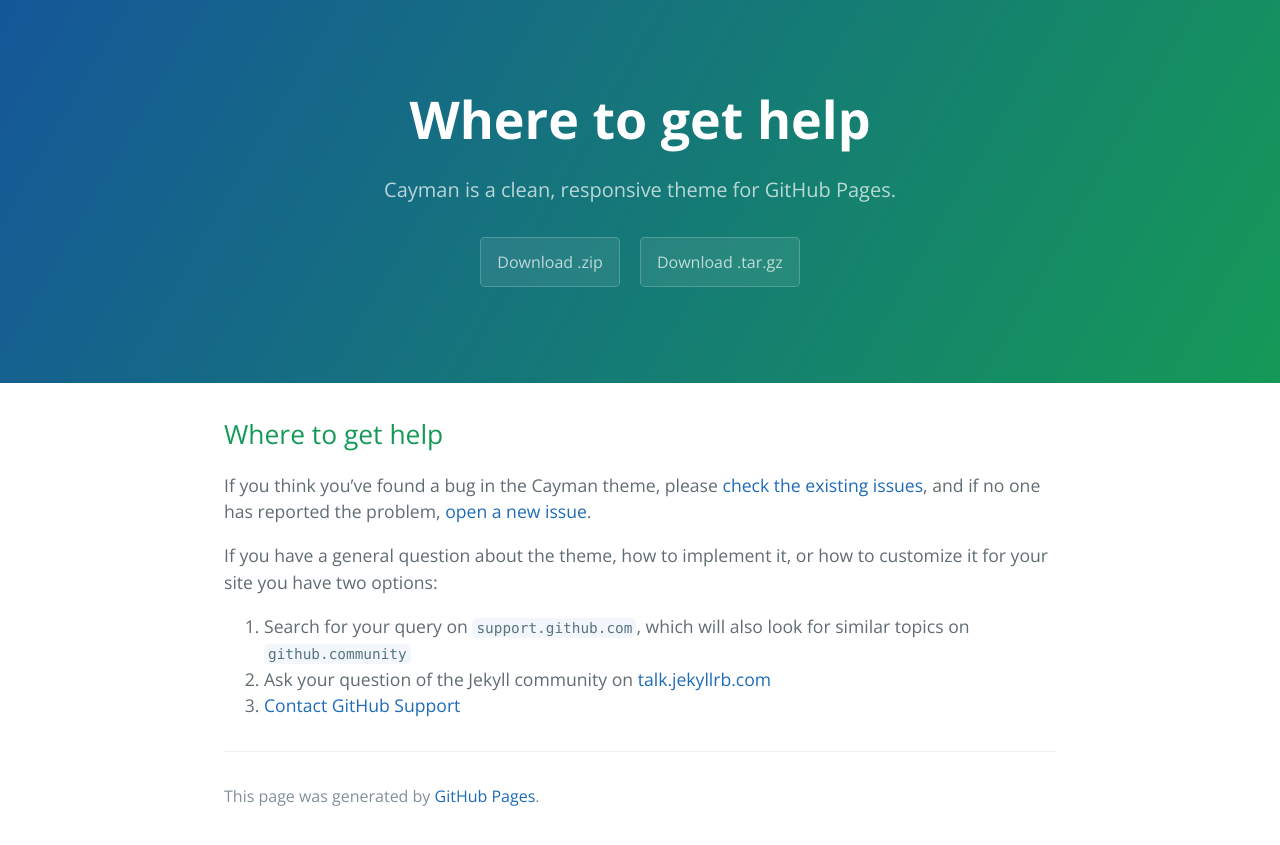
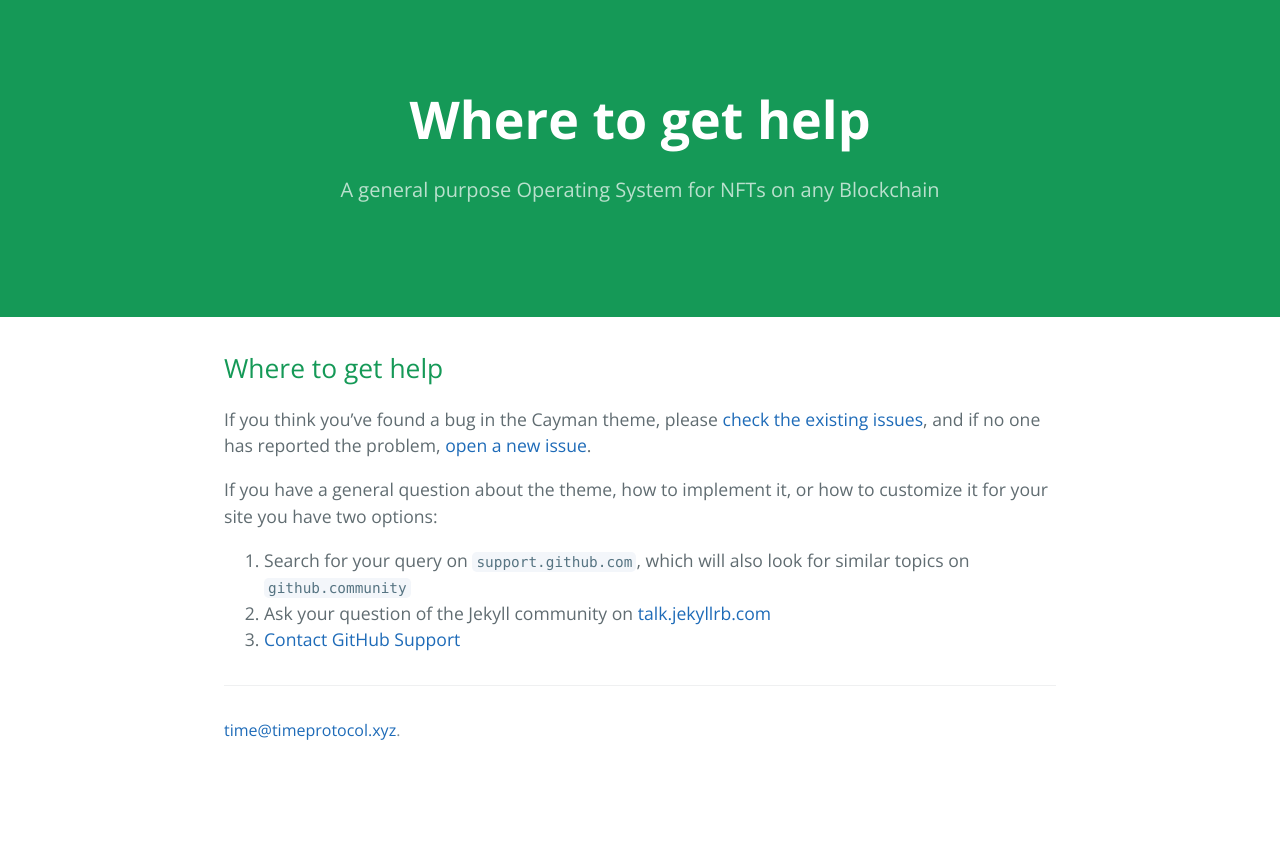
Before and after one commit to TimeProtocol/TimeProtocol.github.io, a Jekyll site: the page built from docs/SUPPORT.md, in a window 1280 px wide. Shown: the top 845 px of the page. Built offline with Jekyll 4.4.1, drawn with Linux system fonts in a browser that asks for light colours; our own code applies the rules of GitHub Pages for plain Markdown files.

Commit message:
deleted default text; email in footer; changed header;

```diff
--- a/_config.yml
+++ b/_config.yml
@@ -1,5 +1,5 @@
-title: Cayman theme
-description: Cayman is a clean, responsive theme for GitHub Pages.
-show_downloads: true
+title: The TIME Protocol
+description: A general purpose Operating System for NFTs on any Blockchain
+show_downloads: false
 google_analytics:
 theme: jekyll-theme-cayman
--- a/_layouts/default.html
+++ b/_layouts/default.html
@@ -19,7 +19,7 @@
       <h1 class="project-name">{{ page.title | default: site.title | default: site.github.repository_name }}</h1>
       <h2 class="project-tagline">{{ page.description | default: site.description | default: site.github.project_tagline }}</h2>
       {% if site.github.is_project_page %}
-        <a href="{{ site.github.repository_url }}" class="btn">View on GitHub</a>
+        <a href="{{ https://github.com/TimeProtocol }}" class="btn">View on GitHub</a>
       {% endif %}
       {% if site.show_downloads %}
         <a href="{{ site.github.zip_url }}" class="btn">Download .zip</a>
@@ -34,7 +34,7 @@
         {% if site.github.is_project_page %}
           <span class="site-footer-owner"><a href="{{ site.github.repository_url }}">{{ site.github.repository_name }}</a> is maintained by <a href="{{ site.github.owner_url }}">{{ site.github.owner_name }}</a>.</span>
         {% endif %}
-        <span class="site-footer-credits">This page was generated by <a href="https://pages.github.com">GitHub Pages</a>.</span>
+        <span class="site-footer-credits"><a href="mailto: time@timeprotocol.xyz">time@timeprotocol.xyz</a>.</span>
       </footer>
     </main>
   </body>
--- a/_sass/jekyll-theme-cayman.scss
+++ b/_sass/jekyll-theme-cayman.scss
@@ -109,7 +109,8 @@
   color: $header-heading-color;
   text-align: center;
   background-color: $header-bg-color;
-  background-image: linear-gradient(120deg, $header-bg-color-secondary, $header-bg-color);
+  //background-image: linear-gradient(120deg, $header-bg-color-secondary, $header-bg-color);
+  background-image: "time hourglass.png";
 
   @include large {
     padding: 5rem 6rem;
```
Also changed, not shown: index.md (+1 -117 lines), static/time hourglass inverse.png (added), static/time hourglass.png (added).
